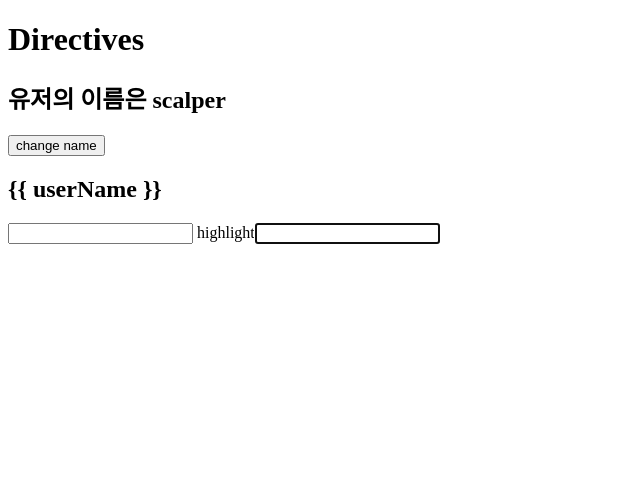
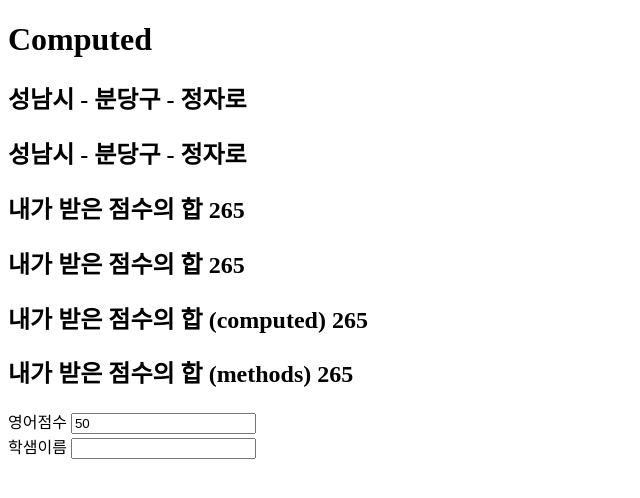
Before and after one commit to wangkodok/Vue-Study, a Vue app in the folder vue-intro/vue-practice/: page / in a window 1280 px wide. Shown: the top 498 px of the page, without its empty margins (0-640 px from the left). Built offline with nearby package versions, Linux system fonts and the light colour scheme.

Commit message:
chapter_36: computed

```diff
--- a/vue-intro/vue-practice/src/App.vue
+++ b/vue-intro/vue-practice/src/App.vue
@@ -1,11 +1,17 @@
 <template>
   <div>
-    <h1>Directives</h1>
-    <h2 v-once>유저의 이름은 {{ userName }}</h2>
-    <button @click="changeName">change name</button>
-    <h2 v-pre>{{ userName }}</h2>
-    <input v-focus type="text" />
-    highlight<input v-focus type="text" v-highlight />
+    <h1>Computed</h1>
+    <h2>{{ address1 }} - {{ address2 }} - {{ address3 }}</h2>
+    <h2>{{ address }}</h2>
+    <h2>
+      내가 받은 점수의 합 {{ grade.math + grade.kor + grade.eng + grade.sci }}
+    </h2>
+    <h2>내가 받은 점수의 합 {{ totalScore }}</h2>
+    <h2>내가 받은 점수의 합 (computed) {{ totalScore }}</h2>
+    <h2>내가 받은 점수의 합 (methods) {{ getTotalScore() }}</h2>
+    영어점수 <input type="number" v-model="grade.eng" />
+    <br />
+    학샘이름 <input type="text" v-model="studentName" />
   </div>
 </template>
 
@@ -15,28 +21,35 @@ export default {
   data() {
     return {
       userName: "scalper",
+      address1: "성남시",
+      address2: "분당구",
+      address3: "정자로",
+      grade: {
+        math: 70,
+        kor: 90,
+        eng: 50,
+        sci: 55,
+      },
+      studentName: "",
     };
   },
-  directives: {
-    focus: {
-      mounted(el) {
-        el.focus();
-      },
+  computed: {
+    address() {
+      return `${this.address1} - ${this.address2} - ${this.address3}`;
     },
-    highlight: {
-      mounted(el) {
-        console.log({ el });
-        el.oninput = () => {
-          el.style.backgroundColor = "salmon";
-          el.style.color = "#fff";
-        };
-      },
+    totalScore() {
+      console.log("computed");
+      const { math, kor, eng, sci } = this.grade;
+      return math + kor + eng + sci;
+      // return this.grade.math + this.grade.kor + this.grade.eng + this.grade.sci;
     },
   },
+  directives: {},
   methods: {
-    changeName() {
-      console.log("name change!!!");
-      this.userName = "code!!!";
+    getTotalScore() {
+      console.log("methods");
+      const { math, kor, eng, sci } = this.grade;
+      return math + kor + eng + sci;
     },
   },
 };
```
